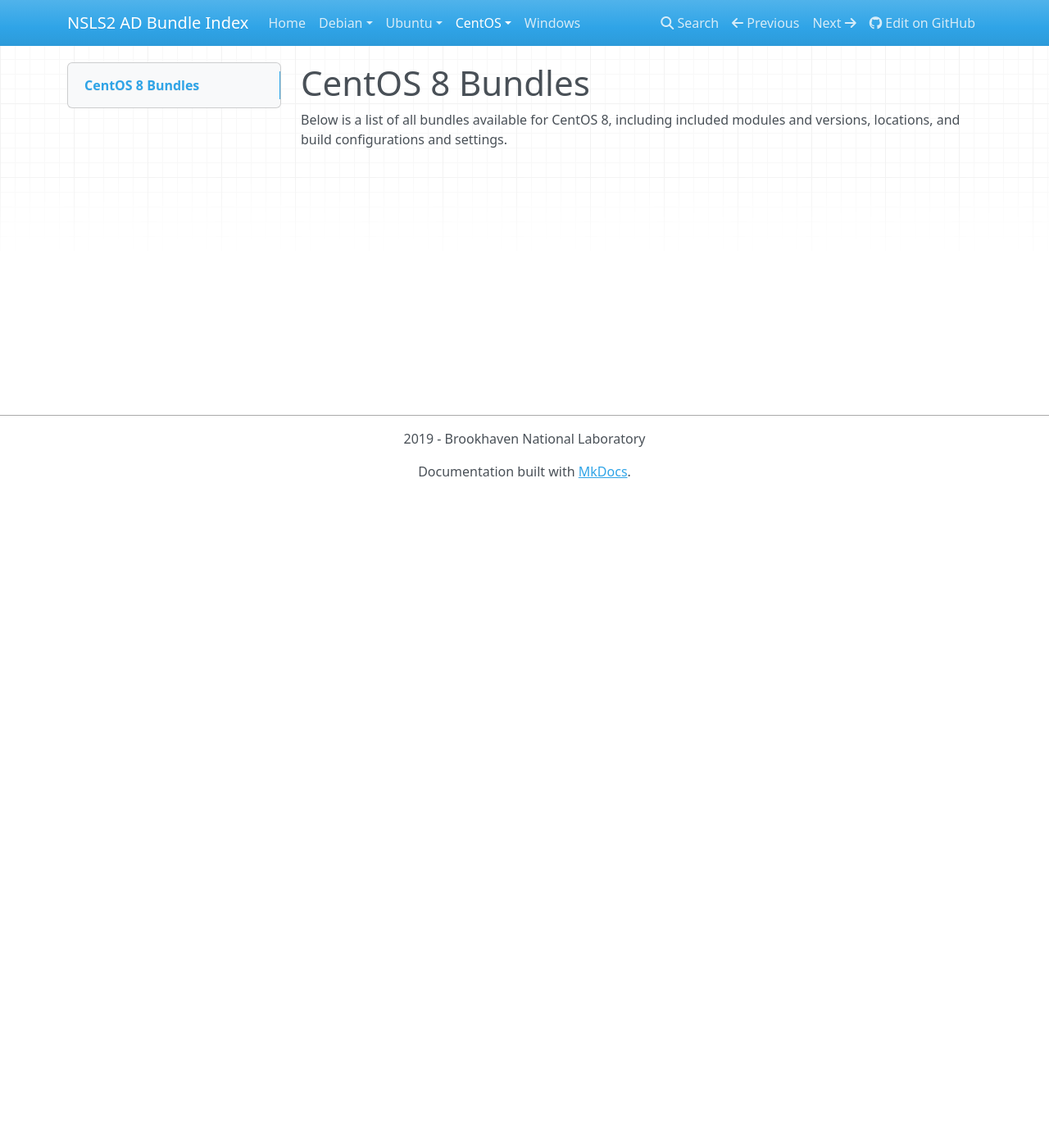
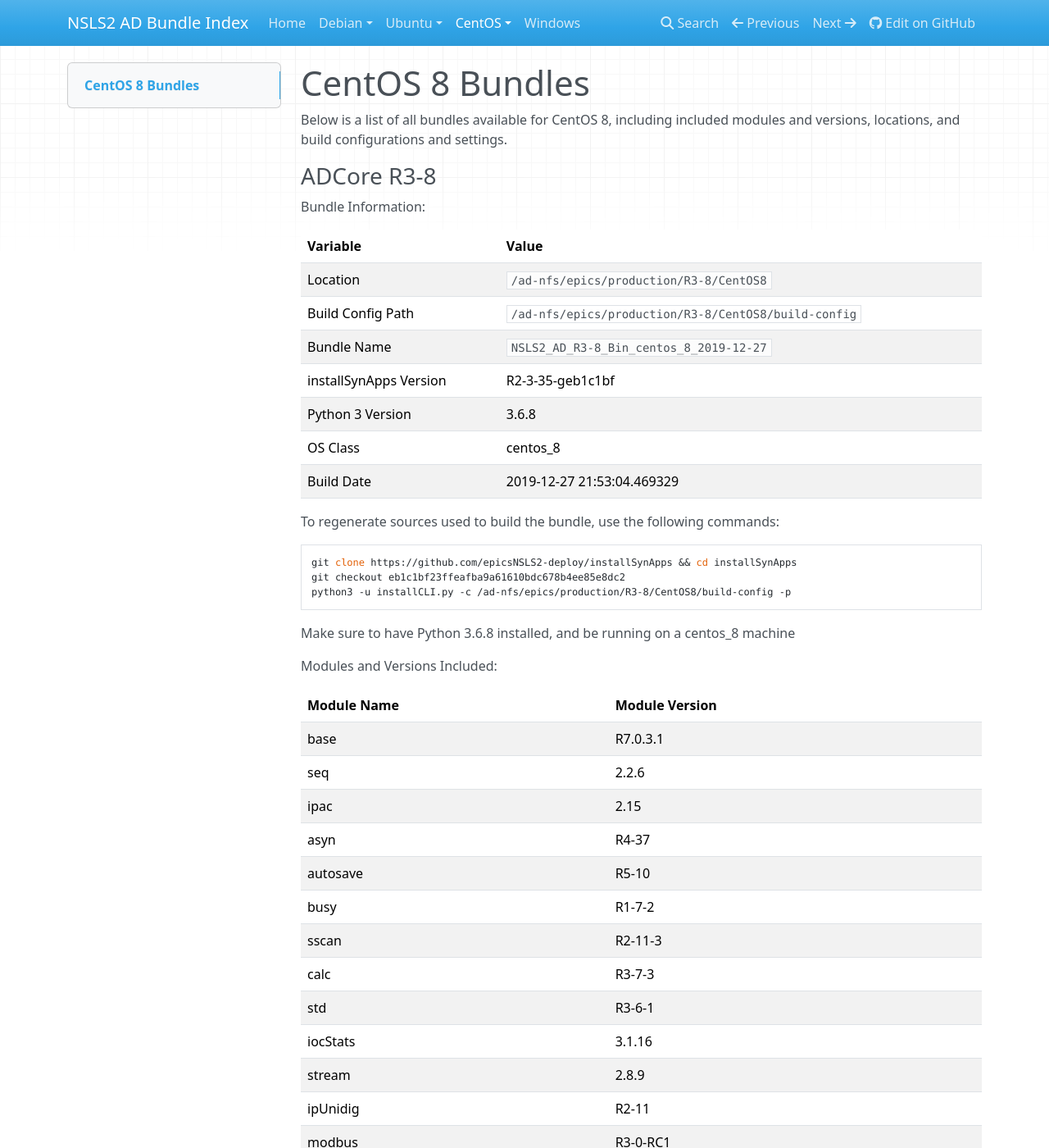
Before and after one commit to epicsNSLS2-deploy/Bundle-Index, an MkDocs documentation site: the page built from docs/centos8.md, in a window 1280 px wide and 1400 px high. Shown: the whole window at 82% size. Built offline with MkDocs 1.6.1, drawn with Linux system fonts in a browser that asks for light colours; nearby versions of some CDN libraries; some of the changed text lies outside the part shown.

Commit message:
Updating AD Bundle Index on 2020-01-06-13:48:20

````diff
--- a/docs/centos8.md
+++ b/docs/centos8.md
@@ -1,3 +1,58 @@
 # CentOS 8 Bundles
 
 Below is a list of all bundles available for CentOS 8, including included modules and versions, locations, and build configurations and settings.
+
+
+
+### ADCore R3-8
+
+Bundle Information:
+
+Variable|Value
+------|--------
+Location|`/ad-nfs/epics/production/R3-8/CentOS8`
+Build Config Path|`/ad-nfs/epics/production/R3-8/CentOS8/build-config`
+Bundle Name|`NSLS2_AD_R3-8_Bin_centos_8_2019-12-27`
+installSynApps Version|R2-3-35-geb1c1bf
+Python 3 Version|3.6.8
+OS Class|centos_8
+Build Date|2019-12-27 21:53:04.469329
+
+To regenerate sources used to build the bundle, use the following commands:
+```
+git clone https://github.com/epicsNSLS2-deploy/installSynApps && cd installSynApps
+git checkout eb1c1bf23ffeafba9a61610bdc678b4ee85e8dc2
+python3 -u installCLI.py -c /ad-nfs/epics/production/R3-8/CentOS8/build-config -p
+```
+Make sure to have Python 3.6.8 installed, and be running on a centos_8 machine
+
+Modules and Versions Included:
+
+Module Name|Module Version
+-------|----------
+base|R7.0.3.1
+seq|2.2.6
+ipac|2.15
+asyn|R4-37
+autosave|R5-10
+busy|R1-7-2
+sscan|R2-11-3
+calc|R3-7-3
+std|R3-6-1
+iocStats|3.1.16
+stream|2.8.9
+ipUnidig|R2-11
+modbus|R3-0-RC1
+motor|R7-1
+xspress3|1-11-205-g011c692
+ADSupport|R1-9
+ADCore|R3-8
+ADUVC|R1-3
+ADAndor3|R2-2-11-gb5a0d98
+ADGenICam|R1-1
+ADProsilica|R2-5
+ADSimDetector|R2-10
+ADPilatus|R2-7
+ADMerlin|R4-1-2-g1e54359
+ADPointGrey|R2-8
+ADURL|R2-2-10-gb522aba
````
Also changed, not shown: docs/deb10.md (+55 -0 lines), docs/deb9.md (+53 -0 lines), docs/ub1804.md (+15 -0 lines), docs/ub1904.md (+53 -0 lines), grab_bundle_markdown.py (+34 -23 lines), mass_update_docs.py (added, +58 -0 lines), 1 other file.
